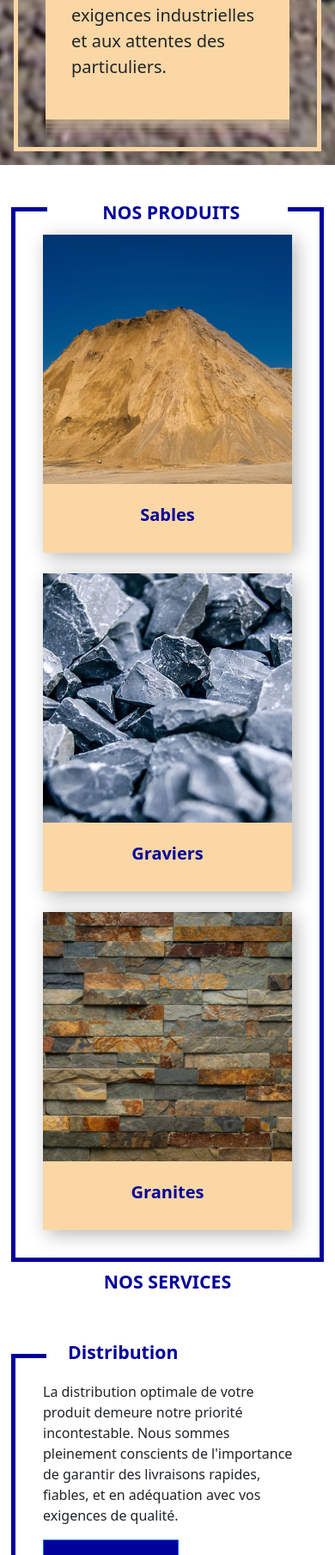
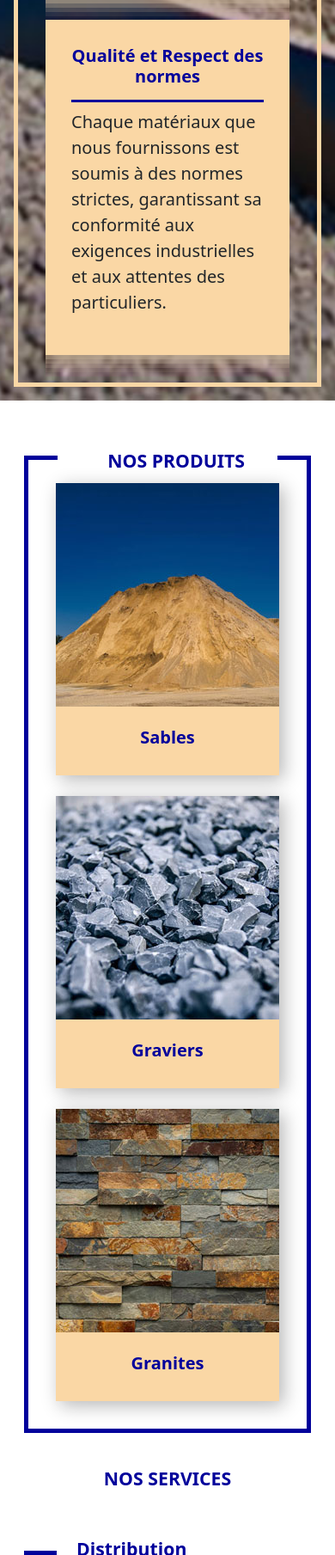
Before and after one commit to euclidessoft/gracamfinal, a Symfony app: template templates/site/accueil.html.twig in a window 390 px wide. Shown: the part 4691-6500 px from the top of the page at 86% size. Run offline with Twig, Linux system fonts and the light colour scheme; the template is opened without the code that fills it, so the values that code supplies are empty; some libraries are stand-ins or nearby versions.

Commit message:
Accueil et Galerie

```diff
--- a/public/css/style.css
+++ b/public/css/style.css
@@ -11,8 +11,8 @@
     --secondaire-soft-rgb: 255, 240, 220;
     --gris: #373737;
     --gris-rgb: 55, 55, 55;
-    --gris-clair: #c3c3c3;
-    --gris-clair-rgb: 195, 195, 195;
+    --gris-clair: #ececec;
+    --gris-clair-rgb: 236, 236, 236;
     --noir: #0c0c0c;
     --noir-rgb: 12, 12, 12;
     --blanc: #fff;
@@ -1076,13 +1076,24 @@ a {
     transform: scale(1.2);
 }
 
-.produit-img img {
+.produit-img .granite,
+.produit-img .gravier,
+.produit-img .sable {
     width: 100%;
-    /*border-radius: 10px 10px 0 0;*/
     padding: 0;
     aspect-ratio: 1/1;
     object-fit: cover;
     transition: calc(var(--transdelay) * 1.5);
+}
+
+.produit-img .granite {
+    background-image: url(../images/granite_home.jpg);
+}
+.produit-img .gravier {
+    background-image: url(../images/gravier_home.jpg);
+}
+.produit-img .sable {
+    background-image: url(../images/sable_home.jpg);
 }
 
 .produit-description {
@@ -1240,11 +1251,8 @@ a {
     .produits,
     .services,
     .galerie,
-    .team {
-        padding: 1px;
-    }
-
-    .valeurs{
+    .team,
+    .valeurs {
         padding: 1rem;
     }
 
@@ -1267,10 +1275,6 @@ a {
         left: 30.5%;
         margin-top: 8px !important;
     }
-
-    /*.text-secondaire {*/
-    /*    color: var(--primaire) !important;*/
-    /*}*/
 
     .bloc-title {
         text-align: center;
@@ -1319,7 +1323,7 @@ a {
 
     .carousel-item h1.fs-2 {
         color: var(--secondaire) !important;
-        font-size: 1.8rem !important;
+        font-size: 3.5rem !important;
     }
 
     .carousel-img {
@@ -1331,15 +1335,26 @@ a {
     }
 
     .carousel-img.slide_1 {
-        background-image: url('../images/slide_granite.jpg');
+        background-image: url('../images/slide_granite_mobil.jpg');
     }
 
     .carousel-img.slide_2 {
-        background-image: url('../images/slide_gravier.jpg');
+        background-image: url('../images/slide_gravier_mobil.jpg');
     }
 
     .carousel-img.slide_3 {
-        background-image: url('../images/slide_sable.jpg');
+        background-image: url('../images/slide_sable_mobil.jpg');
+    }
+
+    .produit-img .granite {
+        background-image: url(../images/granite_home_mobil.jpg);
+    }
+
+    .produit-img .gravier {
+        background-image: url(../images/gravier_home_mobil.jpg);
+    }
+    .produit-img .sable {
+        background-image: url(../images/sable_home_mobil.jpg);
     }
 }
 
@@ -1373,15 +1388,15 @@ a {
     }
 
     .carousel-img.slide_1 {
-        background-image: url('../images/slide_granite.jpg');
+        background-image: url('../images/slide_granite_tab.jpg');
     }
 
     .carousel-img.slide_2 {
-        background-image: url('../images/slide_gravier.jpg');
+        background-image: url('../images/slide_gravier_tab.jpg');
     }
 
     .carousel-img.slide_3 {
-        background-image: url('../images/slide_sable.jpg');
+        background-image: url('../images/slide_sable_tab.jpg');
     }
 
     .carousel-overlay {
@@ -1396,8 +1411,14 @@ a {
 
 @media (max-width: 992px) {
 
+    .navbar {
+        background-color: var(--primaire) !important;
+    }
+    .navbar .nav-link {
+        color: var(--secondaire) !important;
+    }
+
     .navbar .navbar-toggler {
-        background-color: transparent;
         border-radius: 10px;
         cursor: pointer;
         line-height: 1;
@@ -1411,9 +1432,17 @@ a {
         top: 20px;
     }
 
+    .header-carousel {
+        margin-top: 84px;
+    }
+
+    .categorie-title {
+        aspect-ratio: 1 / 1;
+    }
+
     .service-title {
         font-size: 2rem;
-        color: var(--secondaire);
+        color: var(--primaire);
         font-weight: bold;
     }
 
@@ -1435,6 +1464,7 @@ a {
         margin-top: 10px;
     }
 }
+/*
 @media (max-width: 1024px) and (min-width: 993px){
     .tab {
         flex: 0 0 100%;
@@ -1449,4 +1479,4 @@ a {
     .carousel-img {
         aspect-ratio: 18.5 / 11;
     }
-}
+}*/
--- a/templates/site/accueil.html.twig
+++ b/templates/site/accueil.html.twig
@@ -203,8 +203,9 @@
                                     <div class="produit wow animated fadeInUp" data-wow-delay="0.1s">
                                         <!-- Product image-->
                                         <div class="produit-img">
-                                            <img src="{{ asset('images/sable.jpg') }}"
-                                                 alt="sable"/>
+                                            <div class="sable">
+
+                                            </div>
                                         </div>
                                         <!-- Product details-->
                                         <div class="produit-description">
@@ -224,8 +225,9 @@
                                     <div class="produit wow animated fadeInUp" data-wow-delay="0.3s">
                                         <!-- Product image-->
                                         <div class="produit-img">
-                                            <img src="{{ asset('images/gravier.jpg') }}"
-                                                 alt="gravier"/>
+                                            <div class="gravier">
+
+                                            </div>
                                         </div>
                                         <!-- Product details-->
                                         <div class="produit-description">
@@ -245,8 +247,9 @@
                                     <div class="produit wow animated fadeInUp" data-wow-delay="0.5s">
                                         <!-- Product image-->
                                         <div class="produit-img">
-                                            <img src="{{ asset('images/granite_home.jpg') }}"
-                                                 alt="gravier"/>
+                                            <div class="granite">
+
+                                            </div>
                                         </div>
                                         <!-- Product details-->
                                         <div class="produit-description">
@@ -323,42 +326,45 @@
         <div class="galerie">
             <div class="row mt-5">
                 <div class="col-lg-12 position-relative">
-                    <div class="bloc-text-center-primaire">
+                    <div class="bloc-text-center-primaire text-center">
                         <h2 class="bloc-title text-primaire">
                             {{ " NOTRE GALERIE"|trans }}
                         </h2>
                         <div class="row g-4">
                             <div class="col-lg-4 col-md-6">
                                 <div class="album-cover wow animated fadeInUp" data-wow-delay="0.1s">
-                                    <img src="{{ asset ('../images/galerie.jpg') }}" alt="">
+                                    <img src="{{ asset ('images/galerie_home.jpg') }}" alt="">
                                 </div>
                             </div>
                             <div class="col-lg-4 col-md-6">
                                 <div class="album-cover wow animated fadeInUp" data-wow-delay="0.3s">
-                                    <img src="{{ asset ('../images/galerie_1.jpg') }}" alt="">
+                                    <img src="{{ asset ('images/galerie_1_home.jpg') }}" alt="">
                                 </div>
                             </div>
                             <div class="col-lg-4 col-md-12">
                                 <div class="album-cover wow animated fadeInUp" data-wow-delay="0.5s">
-                                    <img src="{{ asset ('/images/galerie_3.jpg') }}" alt="">
+                                    <img src="{{ asset ('images/galerie_3_home.jpg') }}" alt="">
                                 </div>
                             </div>
                             <div class="col-lg-6 col-md-6">
                                 <div class="album-cover wow animated fadeInUp" data-wow-delay="0.7s">
-                                    <img src="{{ asset ('/images/galerie_9.jpg') }}" alt="" class="h-100">
+                                    <img src="{{ asset ('images/galerie_9_home.jpg') }}" alt="" class="h-100">
                                 </div>
                             </div>
                             <div class="col-lg-3 col-md-6">
                                 <div class="album-cover wow animated fadeInUp" data-wow-delay="0.9s">
-                                    <img src="{{ asset ('/images/galerie_8.jpg') }}" alt="" class="h-100">
+                                    <img src="{{ asset ('images/galerie_8_home.jpg') }}" alt="" class="h-100">
                                 </div>
                             </div>
                             <div class="col-lg-3 col-md-12">
                                 <div class="album-cover wow animated fadeInUp" data-wow-delay="1.1s">
-                                    <img src="{{ asset ('/images/galerie_10.jpg') }}" alt="" class="h-100">
+                                    <img src="{{ asset ('images/galerie_10_home.jpg') }}" alt="" class="h-100">
                                 </div>
                             </div>
                         </div>
+                        <a href="{{ path('Gallery') }}" class="btn px-3 py-2 mt-5">
+                            {{ "Voir la galerie"|trans }}
+                        </a>
                     </div>
                 </div>
             </div>
--- a/templates/site/galerie.html.twig
+++ b/templates/site/galerie.html.twig
@@ -38,7 +38,7 @@
                     Galerie photo
                 </h1>
             </div>
-            <div class="row justify-content-center mt-5">
+            <div class="row justify-content-center mt-5 mb-5">
                 <div id="gallery">
                     <a href="{{ asset("../images/galerie.jpg") }}" class="gallery-thumbnail">
                         <img src="{{ asset("../images/galerie_thumb.jpg") }}" alt="">
```
Also changed, not shown: other parts of templates/site/accueil.html.twig (+14 -14 lines), public/css/style.min.css, public/images/galerie_10_home.jpg (added), public/images/galerie_1_home.jpg (added), public/images/galerie_3_home.jpg (added), public/images/galerie_8_home.jpg (added), public/images/galerie_9_home.jpg (added), public/images/galerie_home.jpg (added), public/images/granite_home_mobil.jpg (added), public/images/gravier_home_mobil.jpg (added), public/images/sable_home_mobil.jpg (added), public/images/slide_granite_mobil.jpg (added), public/images/slide_granite_tab.jpg (added), public/images/slide_gravier_mobil.jpg (added), 3 more files.
